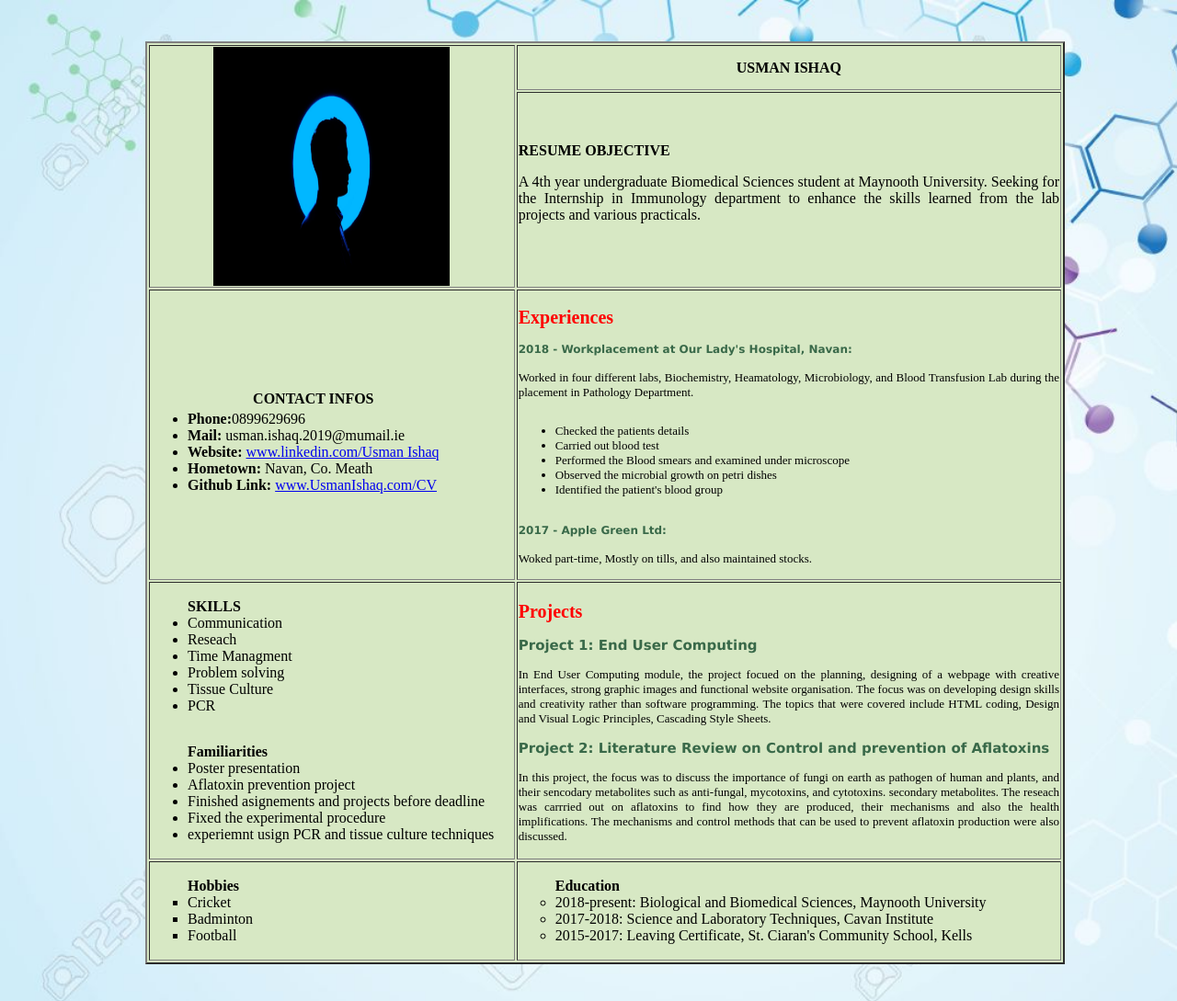
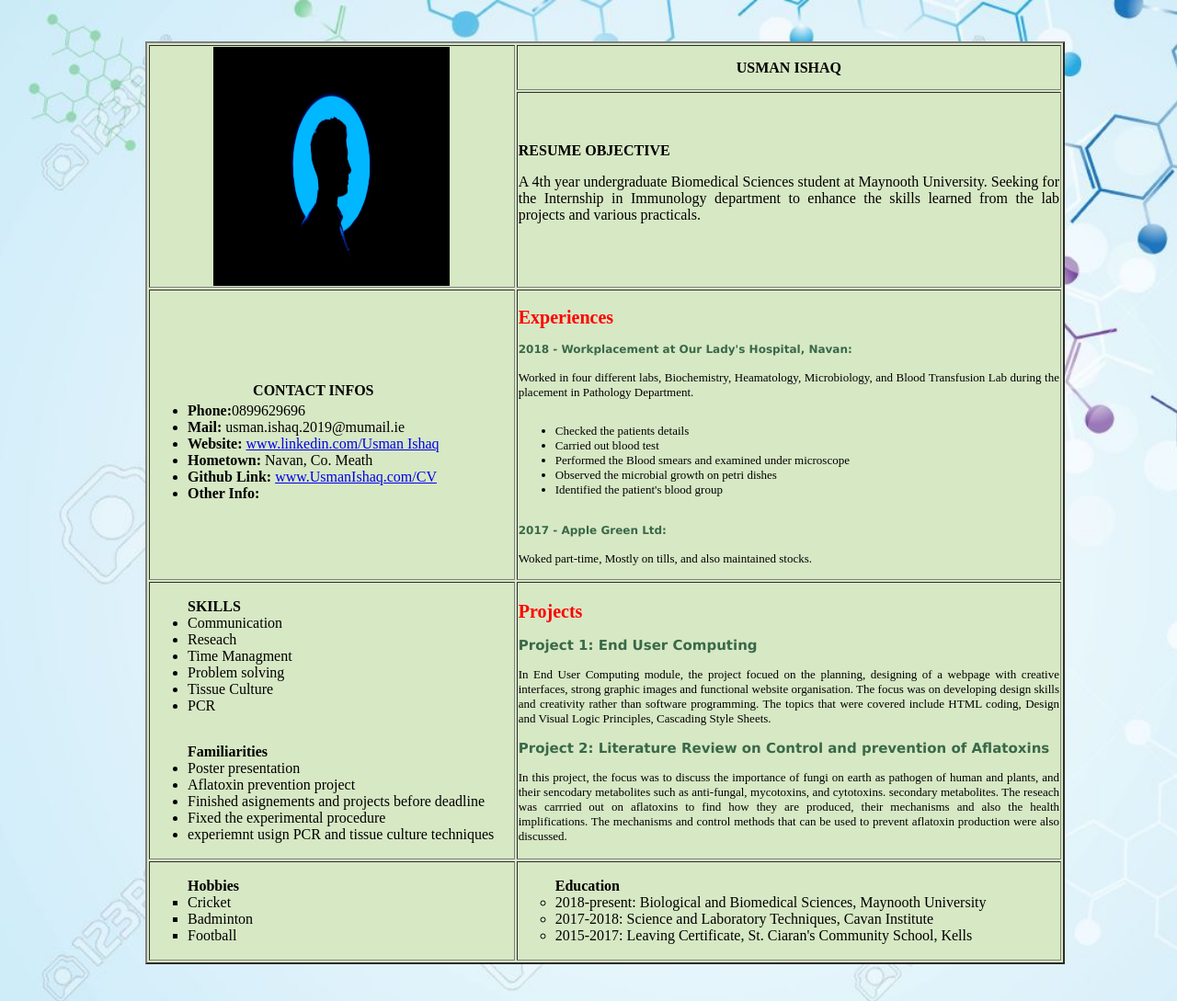
Before and after one commit to UsmanIshaq22/UsmanIshaq, a plain HTML site: page index.html in a window 1280 px wide. Shown: the top 1089 px of the page at 92% size. Drawn offline with Linux system fonts and the light colour scheme.

Commit message:
Update index.html

```diff
--- a/index.html
+++ b/index.html
@@ -40,6 +40,7 @@ ul.b {list-style-type: square;}
             <li><b>Website:</b> <a href="https://ie.linkedin.com/in/usman-ishaq-972524197">www.linkedin.com/Usman Ishaq</a></li>
             <li><b>Hometown:</b> Navan, Co. Meath</li>
             <li><b>Github Link:</b> <a href="https://usmanishaq22.github.io/UsmanIshaq/">www.UsmanIshaq.com/CV </a></li>
+	    <li><b>Other Info:</b> </li>
             </ul> </td>
 
     <td height="25" width="600" colspan="1" ><font size="2">
@@ -60,7 +61,7 @@ ul.b {list-style-type: square;}
 
     </tr>
 
-            <tr>  <td height="25" width="400" colspan="1" ><font size="3">
+            <tr>  <td height="25" width="400" colspan="1"><font size="3">
                 <ul>
                 <font size="3"></font><strong>SKILLS</strong></font> <br/>
                 <li>Communication</li>
```
